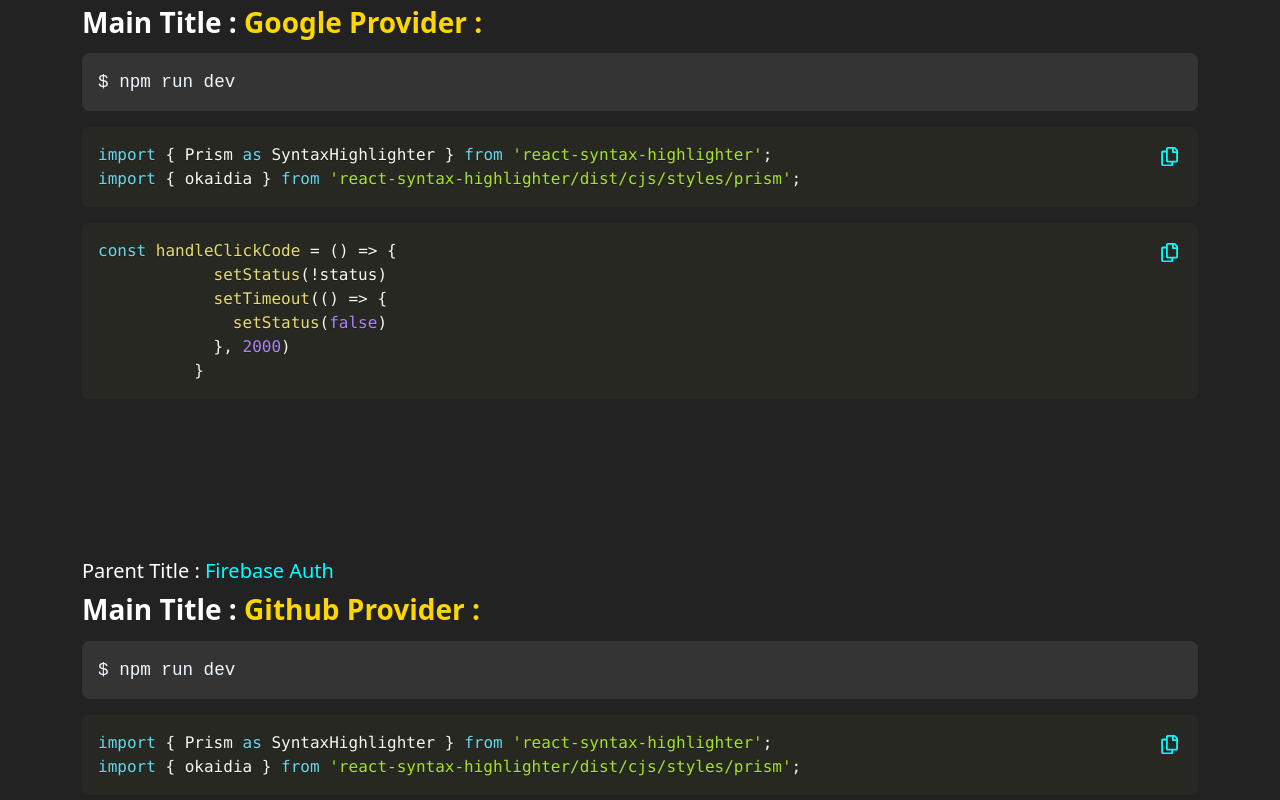
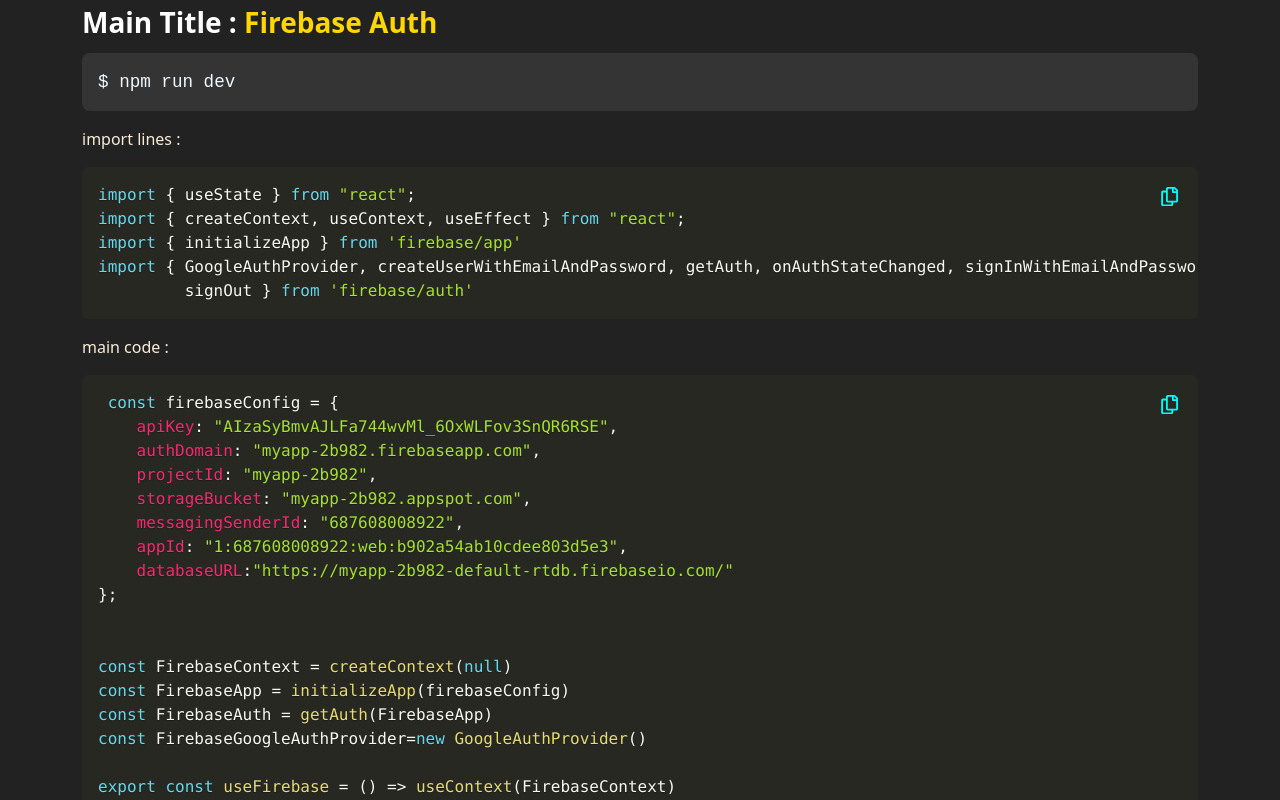
Before and after one commit to PIYAS137/helpcode, a React (Vite) app: page / in a window 1280 px wide. Shown: the part 200-1000 px from the top of the page. Built offline with nearby package versions, Linux system fonts and the light colour scheme.

Commit message:
all firebase auth funciton addded with database

```diff
--- a/database/DataArray.js
+++ b/database/DataArray.js
@@ -1,30 +1,67 @@
 export const DataArr = [
     {
         id: 1,
-        parentTitle: "Firebase Auth",
-        mainTitle: "Google Provider",
-        importItem:`import { Prism as SyntaxHighlighter } from 'react-syntax-highlighter';
-import { okaidia } from 'react-syntax-highlighter/dist/cjs/styles/prism';`,
-        mainCode: `const handleClickCode = () => {
-            setStatus(!status)
-            setTimeout(() => {
-              setStatus(false)
-            }, 2000)
-          }`,
-        "openCommand": "npm run dev"
-    },
-    {
-        id: 2,
-        parentTitle: "Firebase Auth",
-        mainTitle: "Github Provider",
-        importItem:`import { Prism as SyntaxHighlighter } from 'react-syntax-highlighter';
-import { okaidia } from 'react-syntax-highlighter/dist/cjs/styles/prism';`,
-        mainCode: `const handleClickCode = () => {
-            setStatus(!status)
-            setTimeout(() => {
-              setStatus(false)
-            }, 2000)
-          }`,
+        parentTitle: "Firebase",
+        mainTitle: "Firebase Auth",
+        importItem:`import { useState } from "react";
+import { createContext, useContext, useEffect } from "react";
+import { initializeApp } from 'firebase/app'
+import { GoogleAuthProvider, createUserWithEmailAndPassword, getAuth, onAuthStateChanged, signInWithEmailAndPassword, signInWithPopup,
+         signOut } from 'firebase/auth'`,
+        mainCode: ` const firebaseConfig = {
+    apiKey: "AIzaSyBmvAJLFa744wvMl_6OxWLFov3SnQR6RSE",
+    authDomain: "myapp-2b982.firebaseapp.com",
+    projectId: "myapp-2b982",
+    storageBucket: "myapp-2b982.appspot.com",
+    messagingSenderId: "687608008922",
+    appId: "1:687608008922:web:b902a54ab10cdee803d5e3",
+    databaseURL:"https://myapp-2b982-default-rtdb.firebaseio.com/"
+};
+
+
+const FirebaseContext = createContext(null)
+const FirebaseApp = initializeApp(firebaseConfig)
+const FirebaseAuth = getAuth(FirebaseApp)
+const FirebaseGoogleAuthProvider=new GoogleAuthProvider()
+
+export const useFirebase = () => useContext(FirebaseContext)
+
+export const FirebaseProvider = (props) => {
+    const [user, setUser] = useState('');
+    const SignUp = (email, pass) => {
+        return createUserWithEmailAndPassword(FirebaseAuth, email, pass);
+    }
+    const LogIn = async(email, pass) => {
+        try{
+            return await signInWithEmailAndPassword(FirebaseAuth, email, pass)
+        }catch(err){
+            console.log(err)
+        }
+    }
+    const GoogleLogIn =async()=>{
+        try{
+        return await signInWithPopup(FirebaseAuth,FirebaseGoogleAuthProvider);
+        }catch(err){
+        console.log(err)
+        }
+    }
+    useEffect(() => {
+        const Status = () => onAuthStateChanged(FirebaseAuth, (currentUser) => {
+              setUser(currentUser)
+            })
+            return Status()
+    }, []);
+    function LogOut(){
+        return signOut(FirebaseAuth)
+    }
+
+
+    return (
+        <FirebaseContext.Provider value={{user,GoogleLogIn, LogIn, LogOut, SignUp }}>
+            {props.children}
+        </FirebaseContext.Provider>
+    )
+}`,
         "openCommand": "npm run dev"
     }
 ]
--- a/src/components/SingleCode.jsx
+++ b/src/components/SingleCode.jsx
@@ -32,16 +32,18 @@
     <React.Fragment>
       <div className='codeSing'>
         <h5><span style={{ color: "white" }}>Parent Title :</span> {parentTitle}</h5>
-        <h3><span style={{ color: "white" }}>Main Title :</span> {mainTitle} : </h3>
+        <h3><span style={{ color: "white" }}>Main Title :</span> {mainTitle} </h3>
         <div onClick={handleopenCommand} className="copycode">
           <p>$ {openCommand}</p>
         </div>
+        <p>import lines :</p>
         <div onClick={handleClickCode} className='importF'>
         {status ? <FaCheck className='temp' style={{ color: "green" }} /> : <FaRegCopy className='temp' style={{ color: "aqua" }} />}
           <SyntaxHighlighter language='jsx' customStyle={{ padding: "1em", borderRadius: ".4em" }} style={okaidia}>
             {importItem}
           </SyntaxHighlighter>
         </div>
+        <p>main code :</p>
         <div className='maincodex' onClick={handlemainCode}>
           {codeset ? <FaCheck className='tempmain' style={{ color: "green" }} /> : <FaRegCopy className='tempmain' style={{ color: "aqua" }} />}
           <SyntaxHighlighter language='jsx' customStyle={{ padding: "1em", borderRadius: ".4em" }} style={okaidia}>
```
